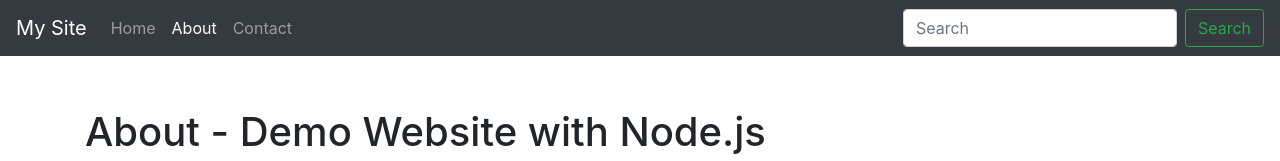
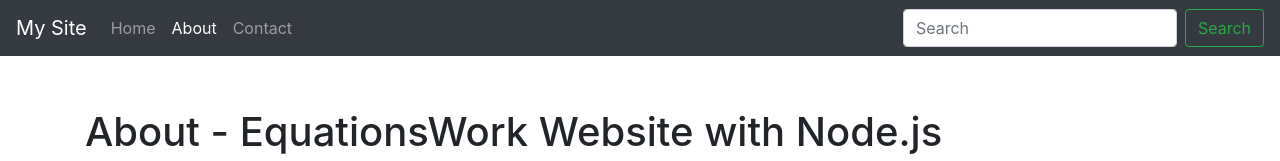
Before and after one commit to codewithrajranjan/Nodejs-application-with-docker, a website: page public/about.html in a window 1280 px wide. Shown: the top 161 px of the page. Drawn offline with nearby package versions, Linux system fonts and the light colour scheme.

Commit message:
Update about.html

```diff
--- a/public/about.html
+++ b/public/about.html
@@ -4,7 +4,7 @@
     <meta charset="UTF-8">
     <meta name="viewport" content="width=device-width, initial-scale=1.0">
     <meta http-equiv="X-UA-Compatible" content="ie=edge">
-    <title>Minimal Demo Website</title>
+    <title>Minimal EquationsWork Website</title>
 
     <!-- Latest compiled and minified CSS -->
     <link rel="stylesheet" href="https://maxcdn.bootstrapcdn.com/bootstrap/4.1.3/css/bootstrap.min.css">
@@ -42,7 +42,7 @@
 
     <!-- Begin page content -->
     <main role="main" class="container">
-    <h1 class="mt-5">About - Demo Website with Node.js</h1>
+    <h1 class="mt-5">About - EquationsWork Website with Node.js</h1>
     <p class="lead">Lorem ipsum dolor sit amet, consectetur adipiscing elit, sed do eiusmod tempor incididunt ut labore et dolore magna aliqua. Ut enim ad minim veniam, quis nostrud exercitation ullamco laboris nisi ut aliquip ex ea commodo consequat. Duis aute irure dolor in reprehenderit in voluptate velit esse cillum dolore eu fugiat nulla pariatur. Excepteur sint occaecat cupidatat non proident, sunt in culpa qui officia deserunt mollit anim id est laborum.</p>
    </main>
 
```
